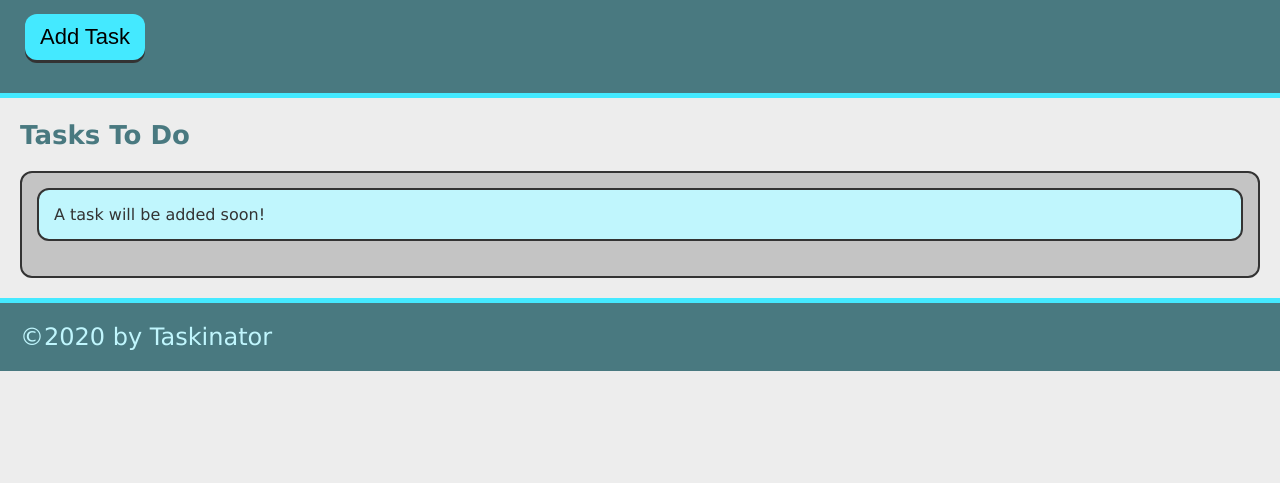
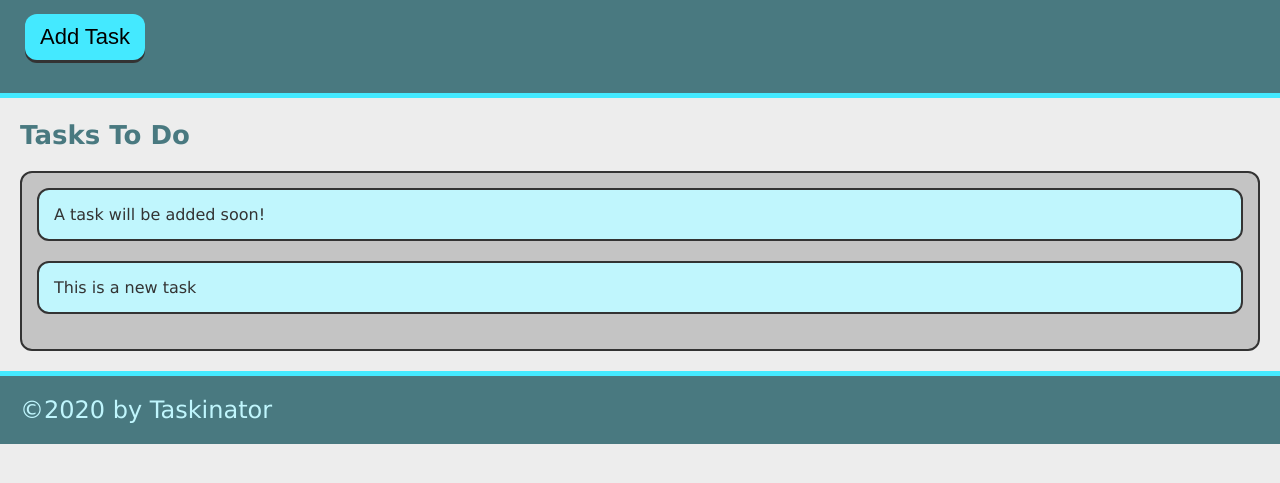
Before and after one commit to WestenskowTristan/Taskinator, a plain HTML site: page index.html in a window 1280 px wide. Both pictures are taken after a click on the button "Add Task". Shown: the part 115-598 px from the top of the page. Drawn offline with Linux system fonts and the light colour scheme.

Commit message:
add ability to add task

```diff
--- a/assets/js/script.js
+++ b/assets/js/script.js
@@ -0,0 +1,11 @@
+let buttonEl = document.querySelector("#save-task");
+let tasksToDoEl = document.querySelector("#tasks-to-do");
+
+let createTaskHandler = function () {
+  let listItemEl = document.createElement("li");
+  listItemEl.className = "task-item";
+  listItemEl.textContent = "This is a new task";
+  tasksToDoEl.appendChild(listItemEl);
+};
+
+buttonEl.addEventListener("click", createTaskHandler);
--- a/index.html
+++ b/index.html
@@ -11,13 +11,13 @@
     <header>
       <h1 class="page-title">Taskinator</h1>
       <p>Click the button below to add a new task!</p>
-      <button class="btn">Add Task</button>
+      <button class="btn" id="save-task">Add Task</button>
     </header>
 
     <main>
       <section class="task-list-wrapper">
         <h2 class="list-title">Tasks To Do</h2>
-        <ul class="task-list">
+        <ul class="task-list" id="tasks-to-do">
           <li class="task-item">A task will be added soon!</li>
         </ul>
       </section>
```
